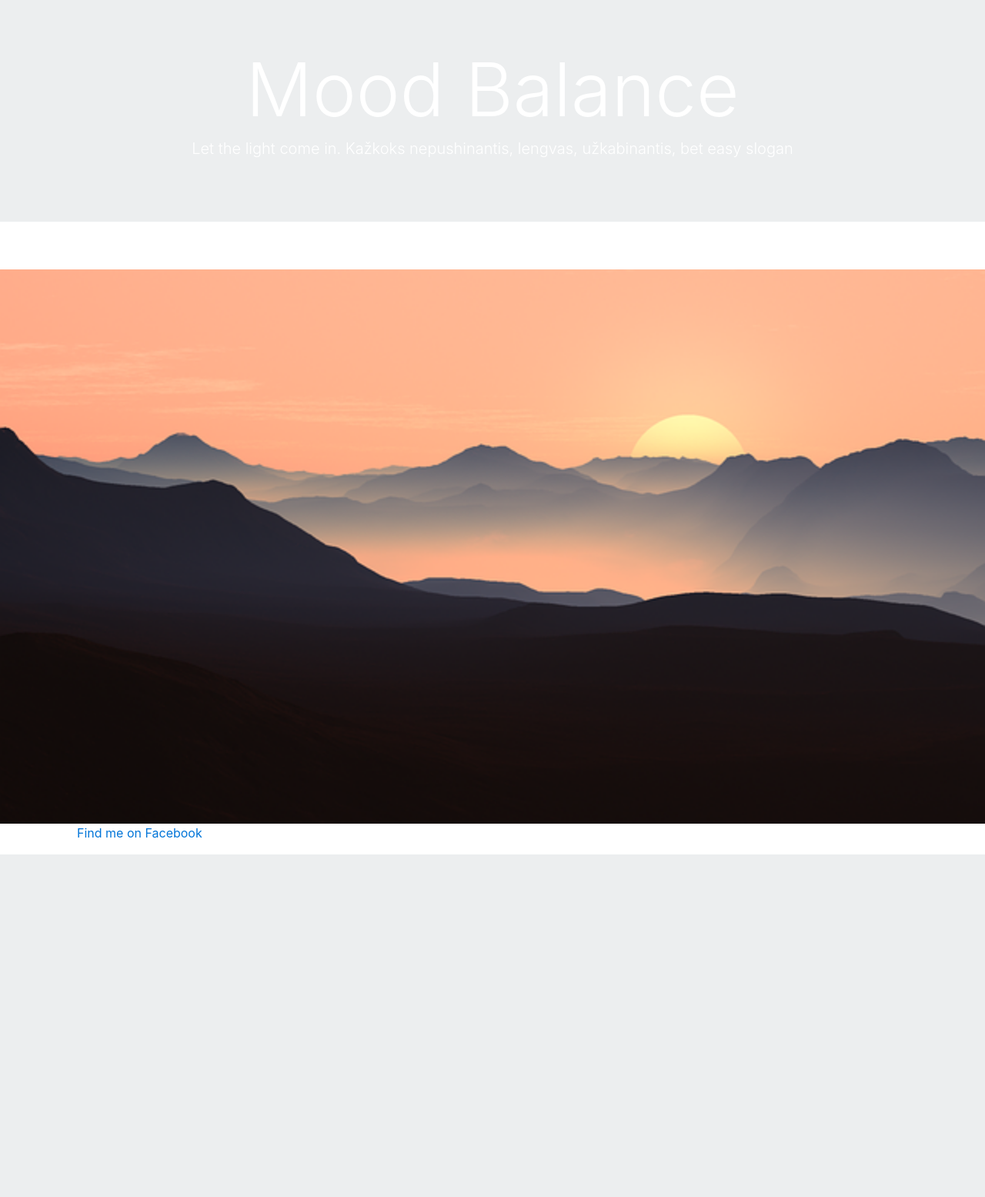
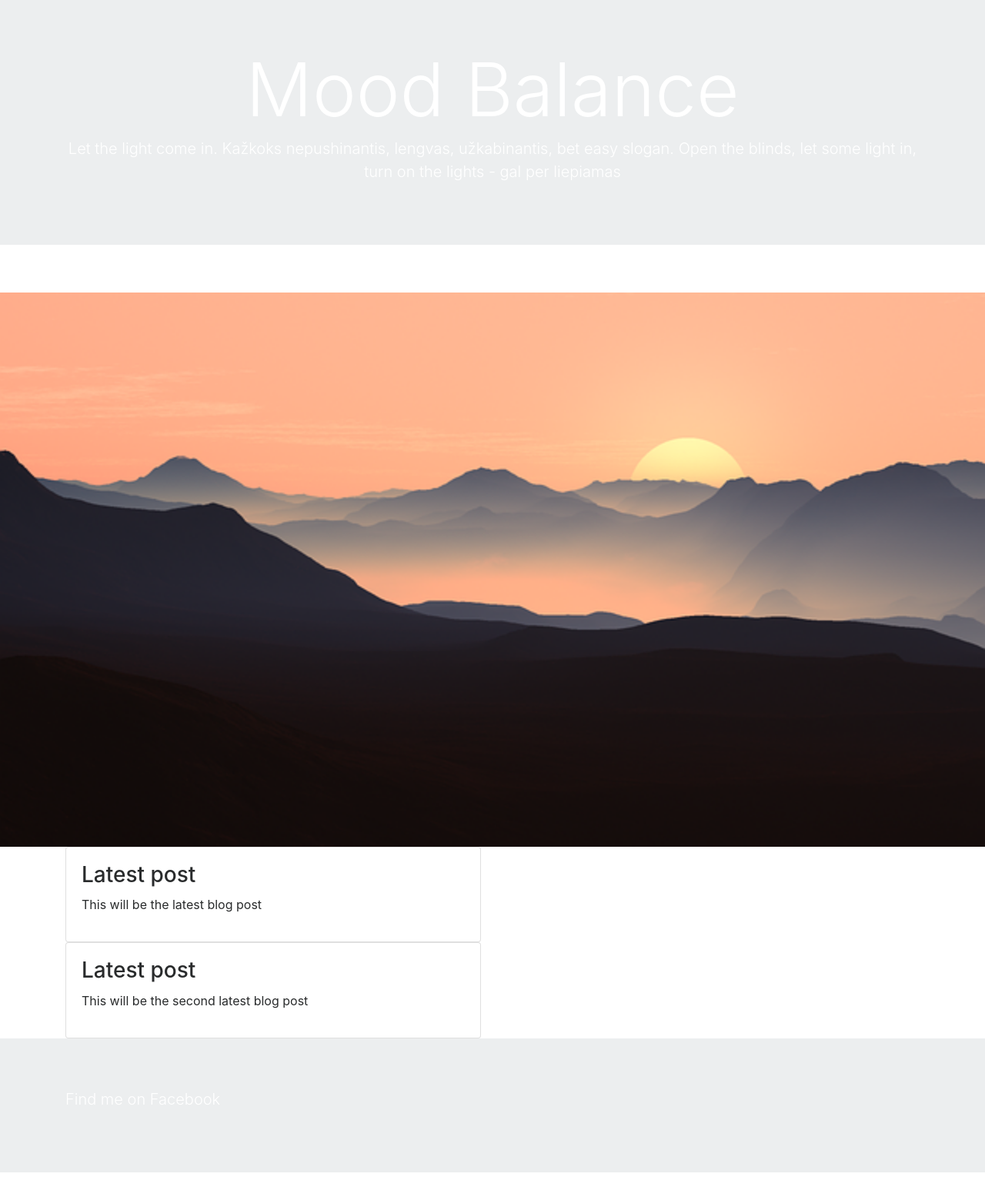
Before and after one commit to Dziugas/mood_balance, a Django app: page / in a window 1280 px wide. Shown: the whole page at 77% size. Before the commit the page ends 1110 px from the top, so only its background shows below. Run offline with Django 3.2, Linux system fonts and the light colour scheme; parts of the project's set-up code (start-up, migrations or seed data) failed here and were passed over; some libraries are stand-ins or nearby versions.

Commit message:
Changed home.html, text styles in header

```diff
--- a/home/templates/home/header.html
+++ b/home/templates/home/header.html
@@ -6,35 +6,74 @@
     <meta name="viewport" content="width=device-width, initial-scale=1, shrink-to-fit=no">
 
     <!-- Bootstrap CSS -->
-    <link rel="stylesheet" href="https://maxcdn.bootstrapcdn.com/bootstrap/4.0.0-beta.3/css/bootstrap.min.css" integrity="sha384-Zug+QiDoJOrZ5t4lssLdxGhVrurbmBWopoEl+M6BdEfwnCJZtKxi1KgxUyJq13dy" crossorigin="anonymous">
+    <link rel="stylesheet" href="https://maxcdn.bootstrapcdn.com/bootstrap/4.0.0-beta.3/css/bootstrap.min.css"
+          integrity="sha384-Zug+QiDoJOrZ5t4lssLdxGhVrurbmBWopoEl+M6BdEfwnCJZtKxi1KgxUyJq13dy" crossorigin="anonymous">
 
     <title>Mood Balance</title>
 
 </head>
 <body>
-  {% include 'home/includes/jumbotron.html' %}
 <header>
+    {% include 'home/includes/jumbotronHeader.html' %}
+</header>
 <div class="container-fluid bg-dark text-white">
-			 <div class = "row">
+    <div class="row">
         <div class="col-4" align="center"><a class="text-white lead" href='/'>Home</a></div>
         <div class="col-4" align="center"><a class="text-white lead" href='/about/'>About</a></div>
         <div class="col-4" align="center"><a class="text-white lead" href='/contact/'>Contact</a></div>
     </div>
 </div>
-	  </header>
+
 <div class="container-fluid">
     <div class="row">
         <img src="/static/home/evening.png" alt="evening theme" width="100%" height="100%">
     </div>
 </div>
-	 <div class='container'>
+
+<div class="container">
+    <!-- cards -->
+    <div class="row">
+        <div class="col-6">
+            <div class="card">
+                <div class="card-block">
+                    <h3 class="card-title">Latest post</h3>
+                    <p>This will be the latest blog post</p>
+                </div>
+            </div>
+        </div>
+    </div>
+</div>
+
+<div class="container">
+    <!-- cards -->
+    <div class="row">
+        <div class="col-6">
+            <div class="card">
+                <div class="card-block">
+                    <h3 class="card-title">Latest post</h3>
+                    <p>This will be the second latest blog post</p>
+                </div>
+            </div>
+        </div>
+    </div>
+</div>
+
+
+<footer>
     {% block content %}
     {% endblock %}
-	 </div>
+</footer>
+
 <!-- Optional JavaScript -->
 <!-- jQuery first, then Popper.js, then Bootstrap JS -->
-    <script src="https://code.jquery.com/jquery-3.2.1.slim.min.js" integrity="sha384-KJ3o2DKtIkvYIK3UENzmM7KCkRr/rE9/Qpg6aAZGJwFDMVNA/GpGFF93hXpG5KkN" crossorigin="anonymous"></script>
-    <script src="https://cdnjs.cloudflare.com/ajax/libs/popper.js/1.12.9/umd/popper.min.js" integrity="sha384-ApNbgh9B+Y1QKtv3Rn7W3mgPxhU9K/ScQsAP7hUibX39j7fakFPskvXusvfa0b4Q" crossorigin="anonymous"></script>
-    <script src="https://maxcdn.bootstrapcdn.com/bootstrap/4.0.0-beta.3/js/bootstrap.min.js" integrity="sha384-a5N7Y/aK3qNeh15eJKGWxsqtnX/wWdSZSKp+81YjTmS15nvnvxKHuzaWwXHDli+4" crossorigin="anonymous"></script>
+<script src="https://code.jquery.com/jquery-3.2.1.slim.min.js"
+        integrity="sha384-KJ3o2DKtIkvYIK3UENzmM7KCkRr/rE9/Qpg6aAZGJwFDMVNA/GpGFF93hXpG5KkN"
+        crossorigin="anonymous"></script>
+<script src="https://cdnjs.cloudflare.com/ajax/libs/popper.js/1.12.9/umd/popper.min.js"
+        integrity="sha384-ApNbgh9B+Y1QKtv3Rn7W3mgPxhU9K/ScQsAP7hUibX39j7fakFPskvXusvfa0b4Q"
+        crossorigin="anonymous"></script>
+<script src="https://maxcdn.bootstrapcdn.com/bootstrap/4.0.0-beta.3/js/bootstrap.min.js"
+        integrity="sha384-a5N7Y/aK3qNeh15eJKGWxsqtnX/wWdSZSKp+81YjTmS15nvnvxKHuzaWwXHDli+4"
+        crossorigin="anonymous"></script>
 </body>
 </html>
--- a/home/templates/home/home.html
+++ /dev/null
@@ -1,8 +0,0 @@
-{% extends 'home/header.html' %}
-{% block content %}
-	 <footer>
-		<div class="container-fluid">
-			<p><a href="#" target="blank">Find me on Facebook</a></p>
-		</div>
-	</footer>
-{% endblock %}
--- a/home/templates/home/includes/jumbotron.html
+++ b/home/templates/home/includes/jumbotronHeader.html
@@ -3,7 +3,7 @@
 <div class="jumbotron jumbotron-fluid bg-dark text-white text-center">
     <div class="container">
         <h1 class="display-1">Mood Balance</h1>
-        <p class="lead">Let the light come in. Kažkoks nepushinantis, lengvas, užkabinantis, bet easy slogan</p>
+        <p class="lead">Let the light come in. Kažkoks nepushinantis, lengvas, užkabinantis, bet easy slogan. Open the blinds, let some light in, turn on the lights - gal per liepiamas</p>
     </div>
 
 </div>
--- /dev/null
+++ b/home/templates/home/jumbotronFooter.html
@@ -0,0 +1,8 @@
+{% extends 'home/header.html' %}
+{% block content %}
+	 <div class="jumbotron jumbotron-fluid bg-dark text-white">
+		<div class="container">
+			<p class="lead"><a class="text-white" href="#" target="blank">Find me on Facebook</a></p>
+		</div>
+	</div>
+{% endblock %}
--- a/home/views.py
+++ b/home/views.py
@@ -2,4 +2,4 @@
 from django.http import HttpResponse
 
 def home(request):
-    return render(request, 'home/home.html')
+    return render(request, 'home/jumbotronFooter.html')
```
Lines whose indentation alone changed are shown as unchanged.
